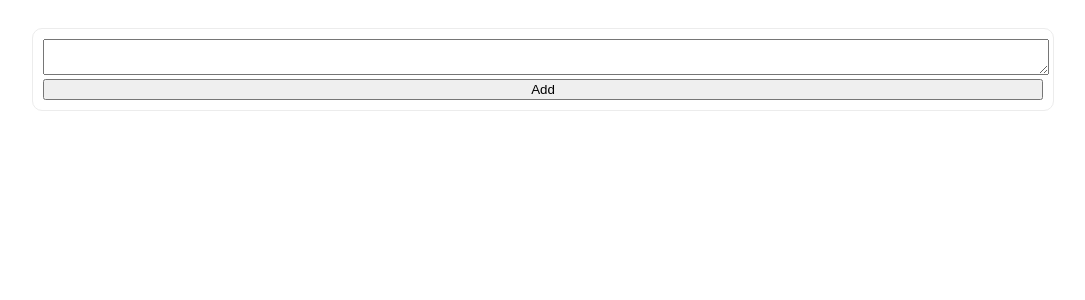
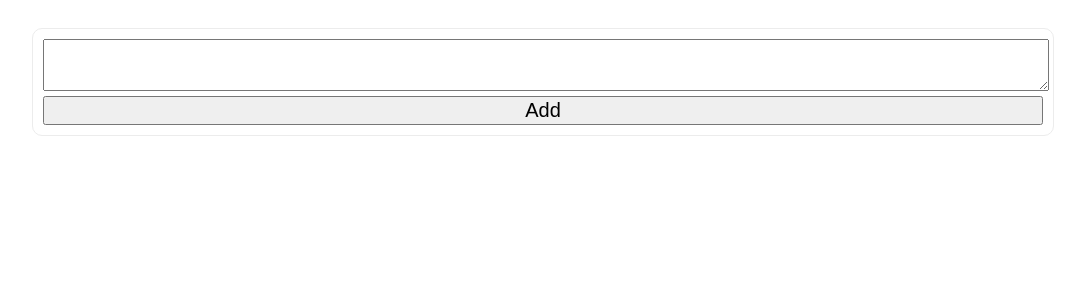
Before and after one commit to vindecodex/explore-react, a React (Create React App) app: page / in a window 1280 px wide. Shown: the top 300 px of the page, without its empty margins (108-1193 px from the left). Built offline with nearby package versions, Linux system fonts and the light colour scheme.

Commit message:
updated styles

```diff
--- a/src/assets/css/app.css
+++ b/src/assets/css/app.css
@@ -1,3 +1,12 @@
+* {
+	font-family: sans-serif;
+	font-size: 20px;
+}
+
+button:focus {
+	outline: none;
+}
+
 .wrapper {
 	max-width: 1000px;
 	width: 100%;
```
